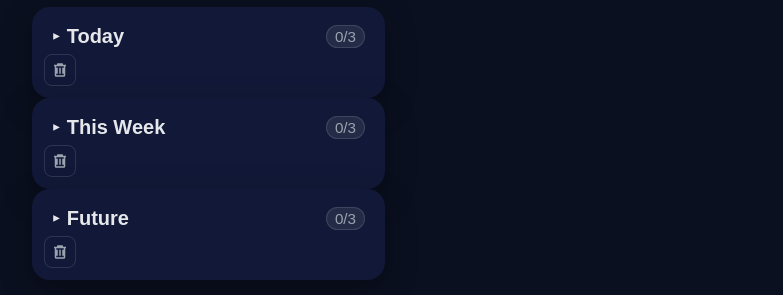
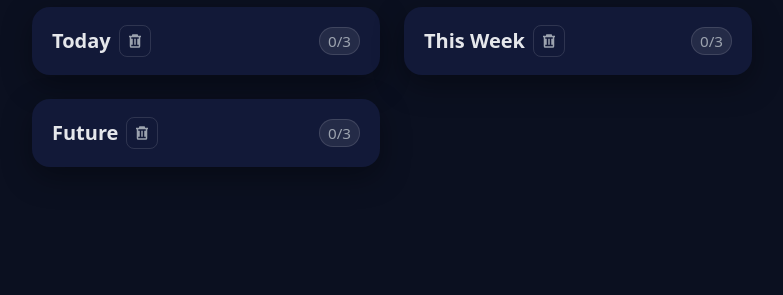
Before and after one commit to dani-julian97/taskTracker, a plain HTML site: page index.html in a window 1280 px wide. Shown: the part 54-349 px from the top of the page, without its empty margins (248-1031 px from the left). Drawn offline with Linux system fonts and the light colour scheme.

Commit message:
Add files via upload

```diff
--- a/index.html
+++ b/index.html
@@ -14,7 +14,6 @@
   <link rel="manifest" href="manifest.webmanifest">
 
   <style>
-    /* Themes */
     :root{
       --bg:#0b1020; --card:#121938; --text:#e5e7eb; --muted:#9ca3af;
       --accent:#7c9cff; --accent-2:#22d3ee; --danger:#ef4444;
@@ -22,13 +21,7 @@
       --input-bg:rgba(255,255,255,.05); --input-brd:rgba(255,255,255,.18);
       --outline:rgba(124,156,255,.35);
     }
-    :root[data-theme="midnight"]{
-      --bg:#0b1020; --card:#121938; --text:#e5e7eb; --muted:#9ca3af;
-      --accent:#7c9cff; --accent-2:#22d3ee; --danger:#ef4444;
-      --shadow:0 10px 30px rgba(0,0,0,.35);
-      --input-bg:rgba(255,255,255,.05); --input-brd:rgba(255,255,255,.18);
-      --outline:rgba(124,156,255,.35);
-    }
+    :root[data-theme="midnight"]{}
     :root[data-theme="light"]{
       --bg:#f6f7fb; --card:#ffffff; --text:#0f172a; --muted:#475569;
       --accent:#2563eb; --accent-2:#06b6d4; --danger:#dc2626;
@@ -71,30 +64,30 @@
     :root[data-theme="light"] #themeBtn, :root[data-theme="light"] #addGroupBtn{border-color:#e5e7eb}
     :root[data-theme="dark"] #themeBtn, :root[data-theme="dark"] #addGroupBtn{border-color:#1f2937}
 
-    .grid{display:grid;gap:14px}
+    #sections{ display:grid; gap:24px; padding-bottom:24px; }
     .card{background:var(--card);border-radius:var(--radius);padding:12px;box-shadow:var(--shadow)}
-    .card h2{margin:0 0 8px;font-size:1.05rem}
 
-    .section-toggle{
-      width:100%; display:flex; align-items:center; justify-content:space-between;
-      background:transparent; color:var(--text); border:0; padding:6px 8px; cursor:pointer;
-      -webkit-tap-highlight-color: transparent;
-      border-radius:12px;
+    .section-header{
+      display:flex; align-items:center; justify-content:space-between;
+      padding:6px 8px; border-radius:12px;
     }
-    .section-toggle strong{font-size:1.25rem}
-    .section-toggle .left{display:flex; align-items:center; gap:8px}
-    .section-toggle .right{display:flex; align-items:center; gap:8px}
-    .section-toggle .badge{
+    .section-header .left{display:flex; align-items:center; gap:8px; min-width:0}
+    .title-tap{
+      display:inline-flex; align-items:center; gap:6px;
+      cursor:pointer; user-select:none; -webkit-user-select:none;
+      outline:none;
+    }
+    .title-tap strong{font-size:1.25rem; white-space:nowrap; overflow:hidden; text-overflow:ellipsis;}
+
+    .section-header .badge{
       background:rgba(255,255,255,.08); border:1px solid rgba(255,255,255,.12);
       padding:2px 8px; border-radius:999px; font-size:.95rem; color:var(--muted);
     }
-    :root[data-theme="light"] .section-toggle .badge{background:#f8fafc;border-color:#e5e7eb;color:#475569}
-    :root[data-theme="dark"] .section-toggle .badge{background:#0f141a;border-color:#1f2937;color:#8b949e}
-    .section-toggle .chev{transition: transform .2s ease}
-    .card.collapsed .section-toggle .chev{transform:rotate(-90deg)}
+    :root[data-theme="light"] .section-header .badge{background:#f8fafc;border-color:#e5e7eb;color:#475569}
+    :root[data-theme="dark"]  .section-header .badge{background:#0f141a;border-color:#1f2937;color:#8b949e}
 
-    .section-toggle.drop-active{outline:2px dashed rgba(124,156,255,.5); outline-offset:4px}
-    .section-toggle.drop-over{outline-color: var(--accent)}
+    .section-header.droptarget.drop-active{outline:2px dashed rgba(124,156,255,.5); outline-offset:4px}
+    .section-header.droptarget.drop-over{outline-color: var(--accent)}
 
     .section-body{ overflow:hidden; transition:max-height .2s ease; }
     .card.collapsed .section-body{max-height:0}
@@ -125,29 +118,32 @@
     }
 
     input[type="checkbox"]{width:20px;height:20px;accent-color:var(--accent)}
-    .btn-delete{
+
+    /* FIX: remove any visible rectangle before icons (focus/tap highlights, pseudo content) */
+    .btn-delete, .btn-group-delete{
       appearance:none; -webkit-appearance:none;
-      background:var(--danger); border:0; border-radius:8px; width:32px; height:32px;
-      display:flex; align-items:center; justify-content:center; cursor:pointer;
-      transition:filter .15s ease, transform .05s ease;
-      line-height:0; color:transparent; overflow:hidden;
+      position:relative;
+      border:0; /* group delete will add its own border below */
+      border-radius:8px; width:32px; height:32px;
+      display:inline-flex; align-items:center; justify-content:center; cursor:pointer;
+      line-height:0; overflow:hidden;
       -webkit-tap-highlight-color: transparent;
+      outline:none;
+      background:transparent;
     }
+    .btn-delete{ background:var(--danger); }
+    .btn-group-delete{ border:1px solid rgba(255,255,255,.12); }
+    :root[data-theme="light"] .btn-group-delete{border-color:#e5e7eb}
+    :root[data-theme="dark"] .btn-group-delete{border-color:#1f2937}
+
+    .btn-delete:focus, .btn-group-delete:focus{ outline:none; }
+    .btn-delete::before, .btn-group-delete::before{ content:none !important; }
+    .btn-delete svg, .btn-group-delete svg{ width:18px; height:18px; display:block; background:transparent; }
+    .btn-delete svg{ fill:#fff; }
+    .btn-group-delete svg{ fill:var(--muted); }
+
     .btn-delete:hover{filter:brightness(1.05)}
     .btn-delete:active{transform:scale(.98)}
-    .btn-delete svg{width:18px;height:18px;fill:#fff; display:block}
-
-    /* Group delete button: same icon, transparent style (not red) */
-    .btn-group-delete{
-      appearance:none; -webkit-appearance:none;
-      background:transparent; border:1px solid rgba(255,255,255,.12);
-      width:32px; height:32px; border-radius:8px;
-      display:flex; align-items:center; justify-content:center; cursor:pointer;
-      line-height:0; -webkit-tap-highlight-color: transparent;
-    }
-    .btn-group-delete svg{width:18px;height:18px;fill:var(--muted); display:block}
-    :root[data-theme="light"] .btn-group-delete{border-color:#e5e7eb}
-    :root[data-theme="dark"] .btn-group-delete{border-color:#1f2937}
 
     .add{display:grid;grid-template-columns:1fr auto;gap:8px;margin-top:8px}
     .add input[type="text"]{
@@ -163,7 +159,7 @@
       border:0;color:#fff;font-weight:700;padding:12px 16px;border-radius:12px;cursor:pointer
     }
 
-    @media (min-width:640px){ .grid{grid-template-columns:repeat(2,1fr)} .card.wide{grid-column:span 2} }
+    @media (min-width:640px){ #sections{grid-template-columns:repeat(2,1fr)} .card.wide{grid-column:span 2} }
     .task:focus-within{outline:1px solid var(--outline);outline-offset:3px;border-radius:12px}
 
     .drag-ghost{
@@ -188,7 +184,7 @@
       </div>
     </header>
 
-    <main class="grid" aria-describedby="helper">
+    <main aria-describedby="helper">
       <p id="helper" style="position:absolute;left:-9999px;top:auto;opacity:0">
         Tap a task to edit. Long-press to start dragging on mobile. Drag to move between lists. Auto-scroll kicks in near the screen edges.
       </p>
@@ -198,7 +194,7 @@
   </div>
 
   <script>
-    const storageKey  = 'task-tracker:v13';
+    const storageKey  = 'task-tracker:v15';
     const collapseKey = 'task-tracker:collapsed';
     const themeKey    = 'task-tracker:theme';
     const groupsKey   = 'task-tracker:groups';
@@ -282,9 +278,7 @@
       const grp = groups.find(g=>g.id===id);
       if (!grp) return;
       if (!confirm(`Are you sure you want to remove the group "${grp.title}"? This will also delete its tasks.`)) return;
-      // remove from groups array
       groups = groups.filter(g=>g.id!==id);
-      // remove data and collapsed state
       delete state[id];
       delete collapsed[id];
       persistGroups(); save(); saveCollapsed();
@@ -294,20 +288,19 @@
     function sectionTemplate(id, title){
       return `
       <section class="card" id="card-${id}">
-        <button class="section-toggle droptarget" data-bucket="${id}" aria-expanded="false">
-          <span class="left">
-            <span class="chev">▾</span>
-            <strong>${title}</strong>
-          </span>
-          <span class="right">
-            <span class="badge" id="count-${id}">0/0</span>
+        <div class="section-header droptarget" data-bucket="${id}">
+          <div class="left">
+            <div class="title-tap" tabindex="0" role="button" aria-expanded="false" data-toggle="${id}">
+              <strong>${title}</strong>
+            </div>
             <button class="btn-group-delete" type="button" title="Remove group" aria-label="Remove group" data-remove="${id}">
               <svg viewBox="0 0 24 24" aria-hidden="true">
                 <path d="M9 3h6a1 1 0 0 1 1 1v1h4v2h-1v12a2 2 0 0 1-2 2H7a2 2 0 0 1-2-2V7H4V5h4V4a1 1 0 0 1 1-1zm1 4H7v12h10V7h-3H10zm1 2h2v8h-2V9zm-4 0h2v8H7V9zm8 0h2v8h-2V9z"/>
               </svg>
             </button>
-          </span>
-        </button>
+          </div>
+          <span class="badge" id="count-${id}">0/0</span>
+        </div>
         <div class="section-body">
           <ul class="tasks droptarget" id="list-${id}" data-bucket="${id}"></ul>
           <div class="add">
@@ -329,16 +322,21 @@
         setSectionCollapsed(g.id, !!collapsed[g.id]);
       });
 
-      // Wire header actions
       container.querySelectorAll('[data-add]').forEach(btn=>{
         btn.onclick = ()=> addTask(btn.getAttribute('data-add'));
       });
       container.querySelectorAll('.add input[type="text"]').forEach(inp=>{
         inp.onkeydown = (e)=>{ if(e.key==='Enter'){ addTask(inp.id.replace('add-','')); } };
       });
+
+      container.querySelectorAll('[data-toggle]').forEach(el=>{
+        el.onclick = ()=> toggleCollapse(el.getAttribute('data-toggle'));
+        el.onkeydown = (e)=>{ if(e.key==='Enter' || e.key===' ') { e.preventDefault(); toggleCollapse(el.getAttribute('data-toggle')); } };
+      });
+
       container.querySelectorAll('[data-remove]').forEach(btn=>{
         btn.onclick = (e)=>{
-          e.stopPropagation(); // avoid toggling collapse
+          e.stopPropagation();
           const id = btn.getAttribute('data-remove');
           removeGroup(id);
         };
@@ -346,29 +344,23 @@
 
       bindDropZones();
       updateProgress();
-      bindToggles();
       setTheme(theme);
       document.getElementById('themeBtn').onclick = cycleTheme;
       document.getElementById('addGroupBtn').onclick = addGroup;
     }
 
-    function bindToggles(){
-      document.querySelectorAll('.section-toggle').forEach(btn=>{
-        btn.onclick = ()=>{
-          const bucket = btn.dataset.bucket;
-          collapsed[bucket] = !collapsed[bucket];
-          saveCollapsed();
-          setSectionCollapsed(bucket, collapsed[bucket]);
-        };
-      });
+    function toggleCollapse(bucket){
+      collapsed[bucket] = !collapsed[bucket];
+      saveCollapsed();
+      setSectionCollapsed(bucket, collapsed[bucket]);
     }
 
     function setSectionCollapsed(bucket, isCollapsed){
       const card = document.getElementById('card-' + bucket);
-      const btn = card.querySelector('.section-toggle');
+      const titleTap = card.querySelector('[data-toggle]');
       card.classList.toggle('collapsed', isCollapsed);
       card.classList.toggle('expanded', !isCollapsed);
-      btn.setAttribute('aria-expanded', (!isCollapsed).toString());
+      if (titleTap) titleTap.setAttribute('aria-expanded', (!isCollapsed).toString());
     }
 
     function updateSectionCount(bucket){
@@ -580,7 +572,7 @@
           if (idx !== -1) {
             const [moved] = fromArr.splice(idx, 1);
             const ul = document.getElementById('list-' + dropBucket);
-            const insertAt = (currentZone.tagName === 'UL') ? computeDropIndex(ul, lastPointer.y) : ul.children.length;
+            const insertAt = (currentZone && currentZone.tagName === 'UL') ? computeDropIndex(ul, lastPointer.y) : ul.children.length;
             state[dropBucket].splice(insertAt, 0, moved);
             save(); render();
           }
```
Also changed, not shown: 1 other file.
